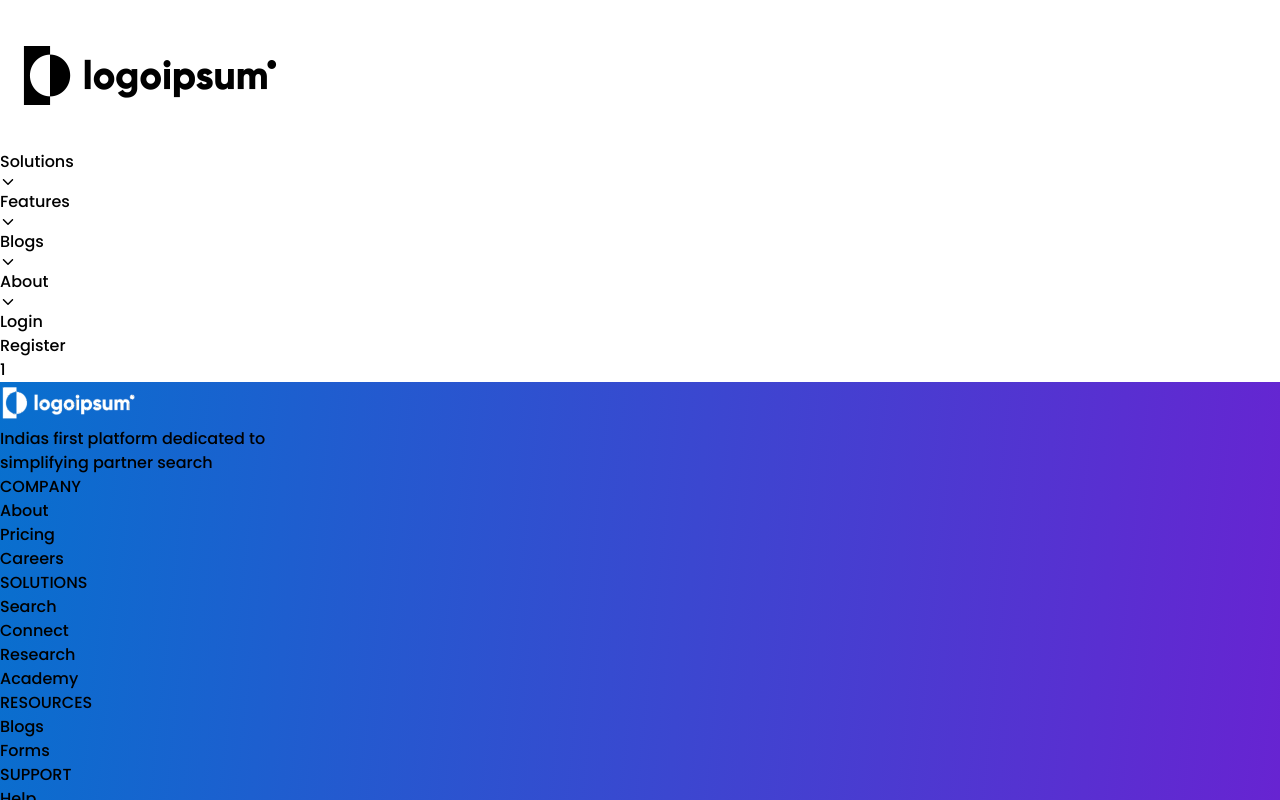
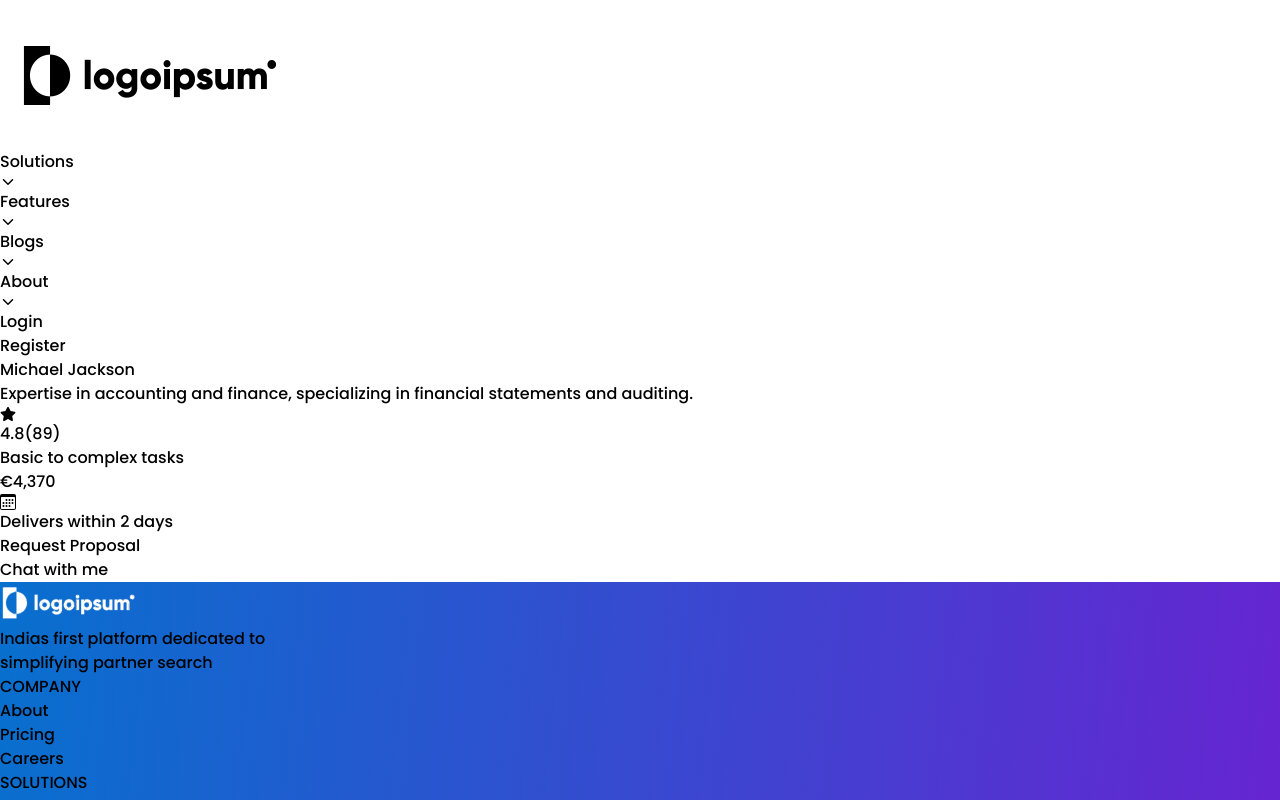
Before and after one commit to shakilahmedshuvo/logoipsum-client, a React (Vite) app: page /detailsPage/1 in a window 1280 px wide. Shown: the top 800 px of the page. Built offline with nearby package versions, Linux system fonts and the light colour scheme.

Commit message:
add detiels page

```diff
--- a/src/Componenets/CharteredAccountantPage/DetailsPage.jsx
+++ b/src/Componenets/CharteredAccountantPage/DetailsPage.jsx
@@ -1,5 +1,8 @@
 import { useEffect, useState } from "react";
 import { useLoaderData, useParams } from "react-router-dom";
+import LeftSection from "./LeftSection";
+import RightSection from "./RightSection";
+import Recommended from "./Recommended";
 
 const DetailsPage = () => {
     const param = useParams();
@@ -10,14 +13,39 @@ const DetailsPage = () => {
         const singleData = loader.find(data => data.id == param.id)
         if (singleData) {
             setData(singleData)
-            console.log(singleData);
+            // console.log(singleData);
         }
     }, [loader, param.id]);
 
     return (
         <div
             className="max-w-7xl mx-auto">
-            {data.id}
+            <div
+                className="grid grid-cols-12 mt-12">
+
+                {/* left side 5 cols div start */}
+                {/* left side 5 cols div end */}
+                <div
+                    className="col-span-5">
+                    <LeftSection
+                        data={data}>
+                    </LeftSection>
+                </div>
+
+                {/* left side 5 cols div start */}
+                <div
+                    className="col-span-7">
+                    <RightSection
+                        data={data}>
+                    </RightSection>
+                </div>
+
+            </div>
+
+
+            {/* Recommended section start */}
+            <Recommended />
+            {/* Recommended section end */}
         </div>
     );
 };
--- /dev/null
+++ b/src/Componenets/CharteredAccountantPage/LeftSection.jsx
@@ -0,0 +1,63 @@
+import { FaStar } from "react-icons/fa";
+import { BsCalendar3 } from "react-icons/bs";
+
+const LeftSection = ({ data }) => {
+    const { name, intro, rating, reviewCount, taskComplexity, price, deliveryTime, testimonial } = data;
+
+    return (
+        <div>
+
+            <div>
+                <h2
+                    className="text-4xl font-extrabold">
+                    {name}
+                </h2>
+                <p
+                    className="text-xl font-thin mt-4 text-gray-700 pe-2">
+                    {intro}
+                </p>
+
+                <p
+                    className="text-xl flex items-center font-bold text-blue-600 pt-8 pb-6">
+                    <FaStar className="mr-2" /> {rating}<span
+                        className="font-thin text-gray-600">({reviewCount})</span>
+                </p>
+
+                <div
+                    className="bg-gray-50">
+                    <div
+                        className="flex items-center justify-between">
+                        <p
+                            className="text-lg font-thin text-gray-700">
+                            {taskComplexity}
+                        </p>
+                        <p
+                            className="text-2xl font-extrabold">
+                            {price}
+                        </p>
+                    </div>
+
+                    <div>
+                        <p
+                            className="text-lg flex items-center">
+                            <BsCalendar3 className="mr-3 text-blue-600" />{deliveryTime}
+                        </p>
+                        <div
+                            className="grid grid-cols-2">
+                            <div>
+                                Request Proposal
+                            </div>
+                            <div>
+                                Chat with me
+                            </div>
+                        </div>
+                    </div>
+                </div>
+
+            </div>
+
+        </div>
+    );
+};
+
+export default LeftSection;
--- /dev/null
+++ b/src/Componenets/CharteredAccountantPage/Recommended.jsx
@@ -0,0 +1,9 @@
+const Recommended = () => {
+    return (
+        <div>
+
+        </div>
+    );
+};
+
+export default Recommended;
--- /dev/null
+++ b/src/Componenets/CharteredAccountantPage/RightSection.jsx
@@ -0,0 +1,11 @@
+const RightSection = ({ data }) => {
+    const { about, name, image } = data;
+
+    return (
+        <div>
+
+        </div>
+    );
+};
+
+export default RightSection;
--- a/src/Componenets/HomePage/Card/AccountantCard.jsx
+++ b/src/Componenets/HomePage/Card/AccountantCard.jsx
@@ -9,7 +9,7 @@ const AccountantCard = ({ data }) => {
         <div
             className="flex items-center justify-center">
             <div
-                className="border-t-4 border-t-blue-600 w-[85%] mt-10 bg-gray-50 shadow-md rounded-sm">
+                className="border-t-4 border-t-blue-500 w-[85%] mt-10 bg-gray-50 shadow-md rounded-sm">
                 <div
                     className="flex items-center justify-end mr-2 mt-2">
                     <p
@@ -20,7 +20,7 @@ const AccountantCard = ({ data }) => {
                 <div
                     className="flex items-center justify-center">
                     <img
-                        className="w-1/2 mt-1 pb-6"
+                        className="w-1/2 mt-1 pb-6 rounded-sm"
                         src={cardImg}
                         alt="" />
                 </div>
@@ -37,7 +37,7 @@ const AccountantCard = ({ data }) => {
                         className="flex items-center justify-center">
                         <Link
                             to={`/detailsPage/${id}`}
-                            className="text-white footerBg w-fit font-semibold px-4 py-2 flex items-center justify-center rounded-md mt-3 mb-8">
+                            className="text-white footerBg w-fit font-medium px-4 py-2 flex items-center justify-center rounded-md mt-3 mb-8 text-sm">
                             View More
                         </Link>
                     </div>
```
